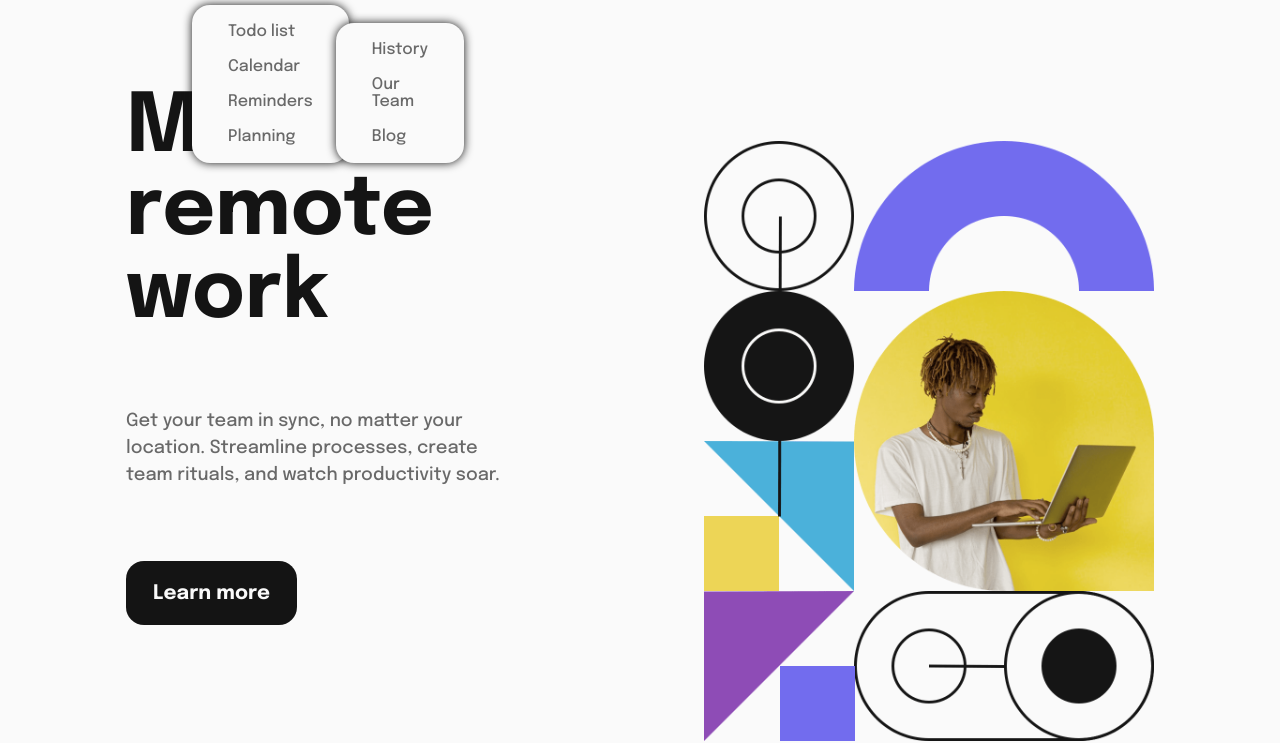
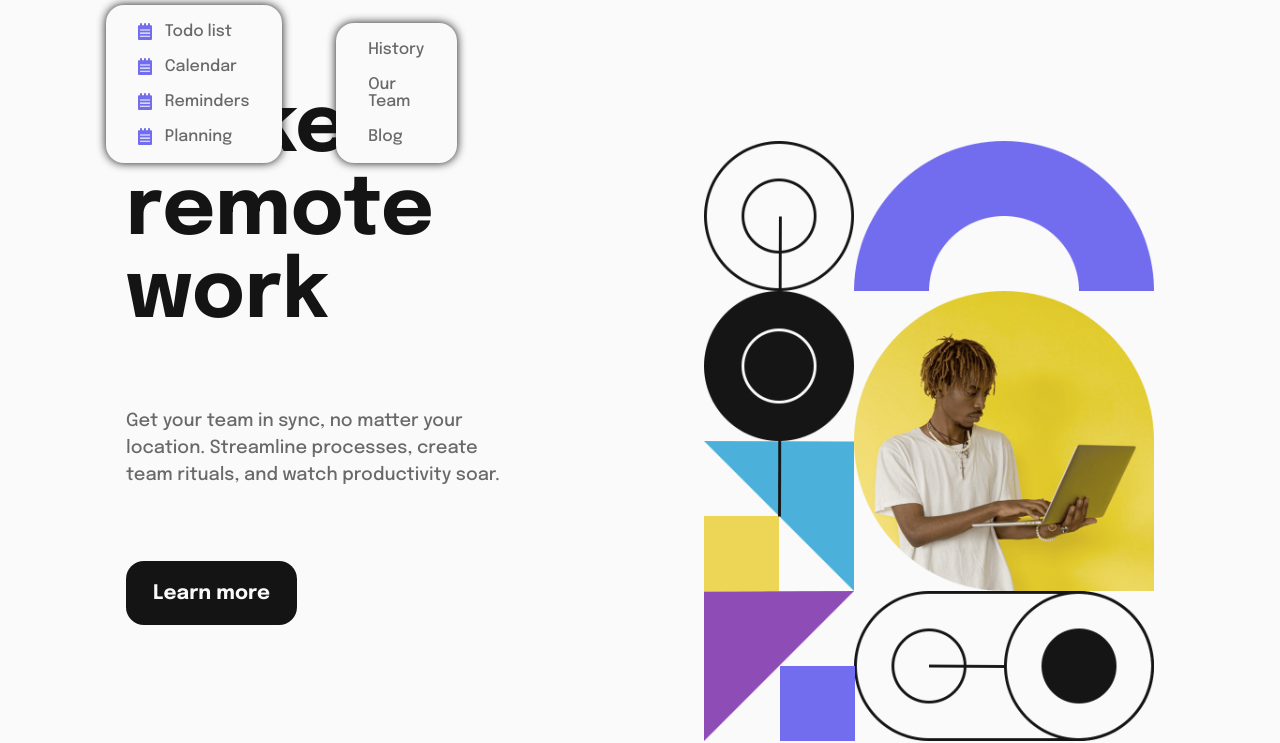
Before and after one commit to RafaelHDSV/Intro-section-with-dropdown-navigation, a plain HTML site: page index.html in a window 1280 px wide. Shown: the part 85-828 px from the top of the page. Drawn offline with Linux system fonts and the light colour scheme.

Commit message:
Updating index.html

```diff
--- a/index.html
+++ b/index.html
@@ -90,18 +90,26 @@
       bottom: -10rem;
       right: 0;
       list-style: none;
-      padding: 1rem 2rem;
+      padding: 1rem 1.8rem;
       border-radius: 1rem;
       background-color: var(--white);
       color: var(--gray);
       box-shadow: 0 0 10px 0px var(--black);
     }
 
+    .options_item div {
+      display: flex;
+      flex-direction: row;
+      gap: .7rem;
+    }
+
+    .options_item p,
     .options_item li {
       font-size: 16px;
+      width: 100%;
     }
 
-    .options_item {
+    .company {
       position: absolute;
       left: 0;
       right: auto;
@@ -253,10 +261,25 @@
           <img src="images/icon-arrow-down.svg" alt="icon-arrow-down.svg">
 
           <ul class="options_item hide">
-            <li>Todo list</li>
-            <li>Calendar</li>
-            <li>Reminders</li>
-            <li>Planning</li>
+            <div>
+              <img src="images/icon-todo.svg" alt="">
+              <p>Todo list</p>
+            </div>
+
+            <div>
+              <img src="images/icon-todo.svg" alt="">
+              <p>Calendar</p>
+            </div>
+
+            <div>
+              <img src="images/icon-todo.svg" alt="">
+              <p>Reminders</p>
+            </div>
+
+            <div>
+              <img src="images/icon-todo.svg" alt="">
+              <p>Planning</p>
+            </div>
           </ul>
         </div>
 
@@ -264,7 +287,7 @@
           <p>Company</p>
           <img src="images/icon-arrow-down.svg" alt="icon-arrow-down.svg">
 
-          <ul class="options_item hide">
+          <ul class="company options_item hide">
             <li>History</li>
             <li>Our Team</li>
             <li>Blog</li>
```
